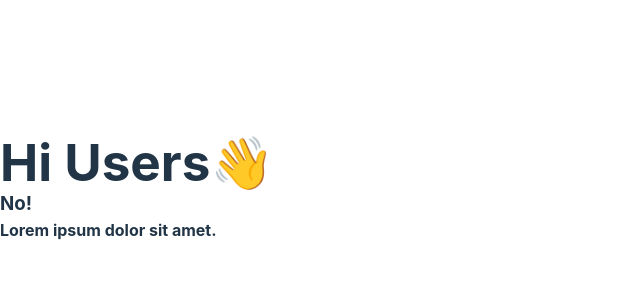
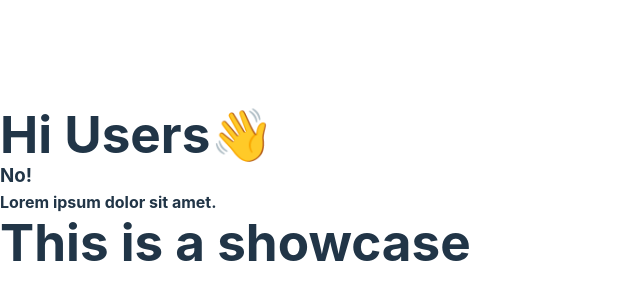
Before and after one commit to zokirjonmurotov/beta2, a React (Vite) app: page / in a window 1280 px wide. Shown: the part 212-512 px from the top of the page, without its empty margins (0-640 px from the left). Built offline with nearby package versions, Linux system fonts and the light colour scheme.

Commit message:
I added showcase component and created showcase branch

```diff
--- a/src/App.jsx
+++ b/src/App.jsx
@@ -1,4 +1,5 @@
 import './App.css'
+import Showcase from './Showcase'
 
 function App() {
 
@@ -7,6 +8,7 @@ function App() {
     <h1>Hi Users👋</h1>
     <h3> No! </h3>
     <b>Lorem ipsum dolor sit amet.</b>
+    <Showcase />
     </div>
   )
 }
--- /dev/null
+++ b/src/Showcase.jsx
@@ -0,0 +1,9 @@
+function Showcase(){
+    return(
+        <>
+        <h1>This is a showcase</h1>
+        </>
+    )
+}
+
+export default Showcase
```
